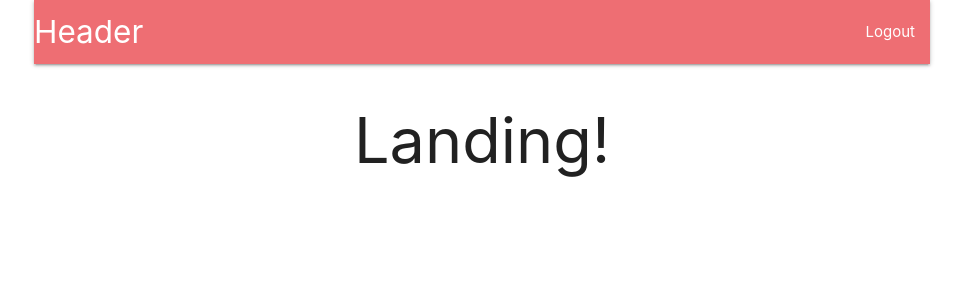
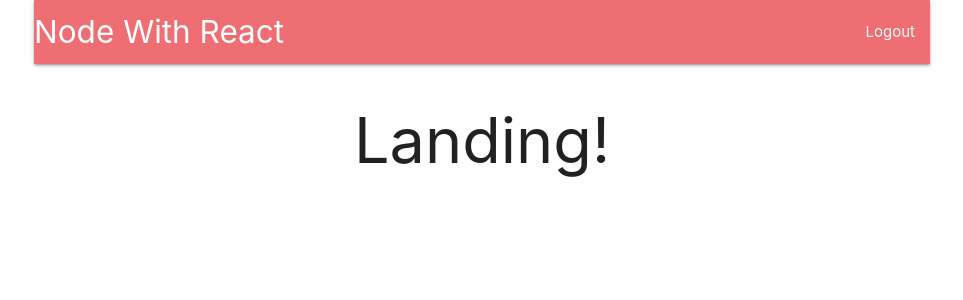
Before and after one commit to hollygrosario/node-with-react, a React (Create React App) app in the folder client/: page / in a window 1280 px wide. Shown: the top 300 px of the page, without its empty margins (158-1121 px from the left). Built offline with nearby package versions, Linux system fonts and the light colour scheme; no server answers.

Commit message:
Link tags

```diff
--- a/client/src/components/Header.js
+++ b/client/src/components/Header.js
@@ -1,5 +1,6 @@
 import React, { Component } from 'react'
 import { connect } from 'react-redux'
+import { Link } from 'react-router-dom'
 
 class Header extends Component {
   renderContent () {
@@ -25,7 +26,12 @@ class Header extends Component {
     return (
       <nav>
         <div className='nav-wrapper'>
-          <a className='left brand-logo'>Header</a>
+          <Link
+            to={this.props.auth ? '/surveys' : '/'}
+            className='left brand-logo'
+          >
+            Node With React
+          </Link>
           <ul className='right'>{this.renderContent()}</ul>
         </div>
       </nav>
```
